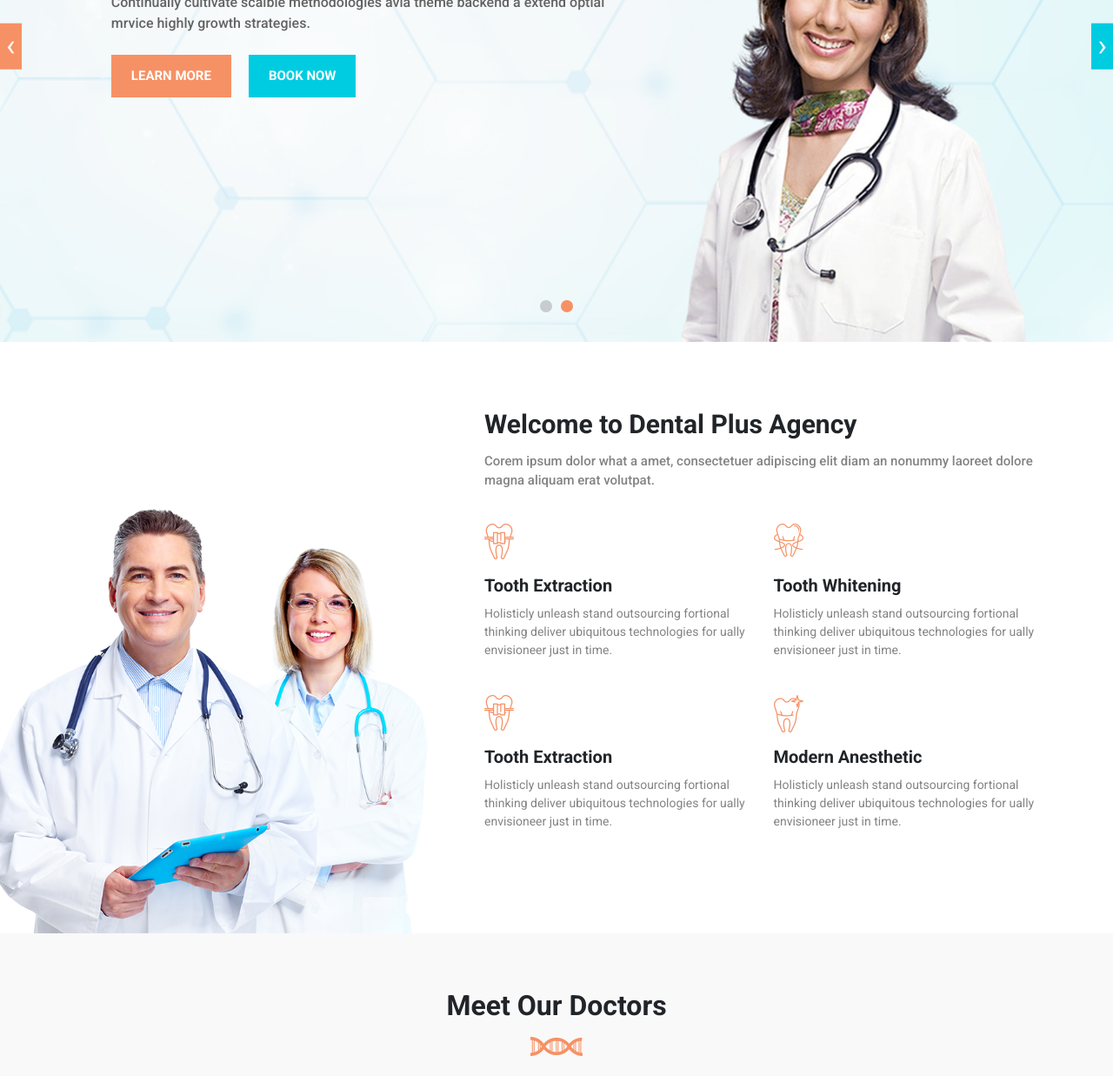
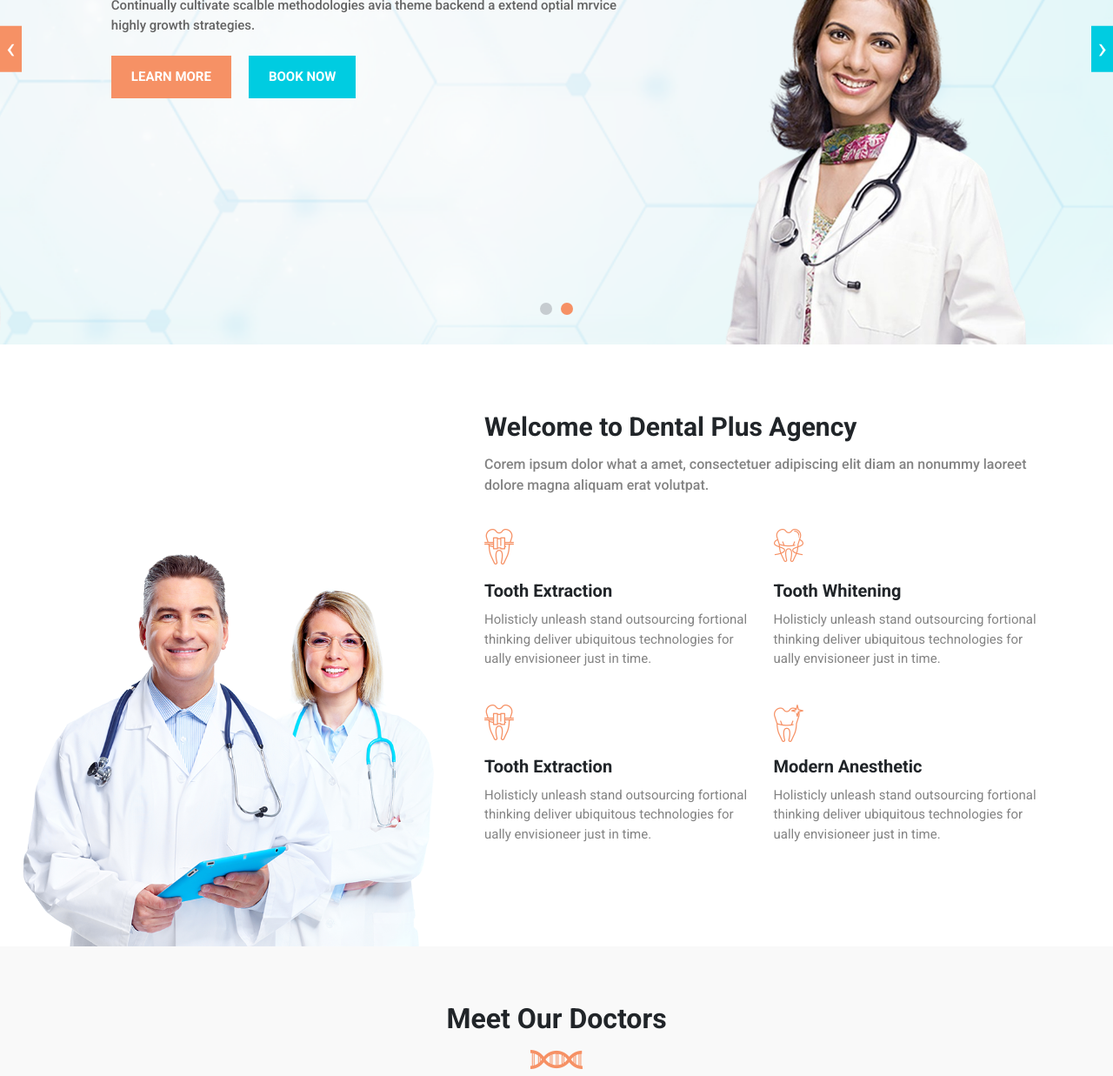
Before and after one commit to israt-zahan-mukta/Dental, a plain HTML site: page index.html in a window 1280 px wide. Shown: the part 445-1682 px from the top of the page at 87% size. Drawn offline with Linux system fonts and the light colour scheme.

Commit message:
width change

```diff
--- a/assets/css/style.css
+++ b/assets/css/style.css
@@ -32,6 +32,7 @@ ul{
 }
 p{
     color: #838383;
+    font-size: 16px;
 }
 .title{
     margin-bottom: 3%;
@@ -70,7 +71,7 @@ p{
     text-transform: capitalize;
 }
 .info-details p{
-    font-size: 13px;
+    font-size: 15px;
     margin-left: 10px;
     text-transform: capitalize;
 }
@@ -152,6 +153,7 @@ p{
     margin: 8px 0 24px;
     font-weight: 500;
     color: #636363;
+    font-size: 15px;
 }
 .banner-content ul li{
     display: inline-block;
@@ -194,13 +196,13 @@ p{
 }
 .banner-carousel .owl-item img {
     display: block;
-    width: 45%;
+    width: 43%;
     position: absolute;
     bottom: 0;
     right: 0.1%;
 }
 .banner-carousel .second-img img{
-    width: 32% !important;
+    width: 28% !important;
     right: 8% !important;
 }
 .owl-carousel .owl-dots.disabled, .owl-carousel .owl-nav.disabled {
@@ -247,16 +249,16 @@ p{
 }
 .about-img img{
     position: absolute;
-    width: 40%;
+    width: 37%;
     bottom: 0;
-    margin-left: -8%;
+    left: 2%;
 }
 .about-title h2{
     font-size: 30px;
     font-weight: 700;
 }
 .about-title p{
-    font-size: 15px;
+    font-size: 16px;
     margin: 2% 0 6% !important;
     font-weight: 500;
 }
@@ -272,7 +274,7 @@ p{
     margin: 14px 0 10px;
 }
 .about-info p{
-    font-size: 14px;
+    font-size: 15px;
 }
 /* Team CSS */
 .team-section{
```
